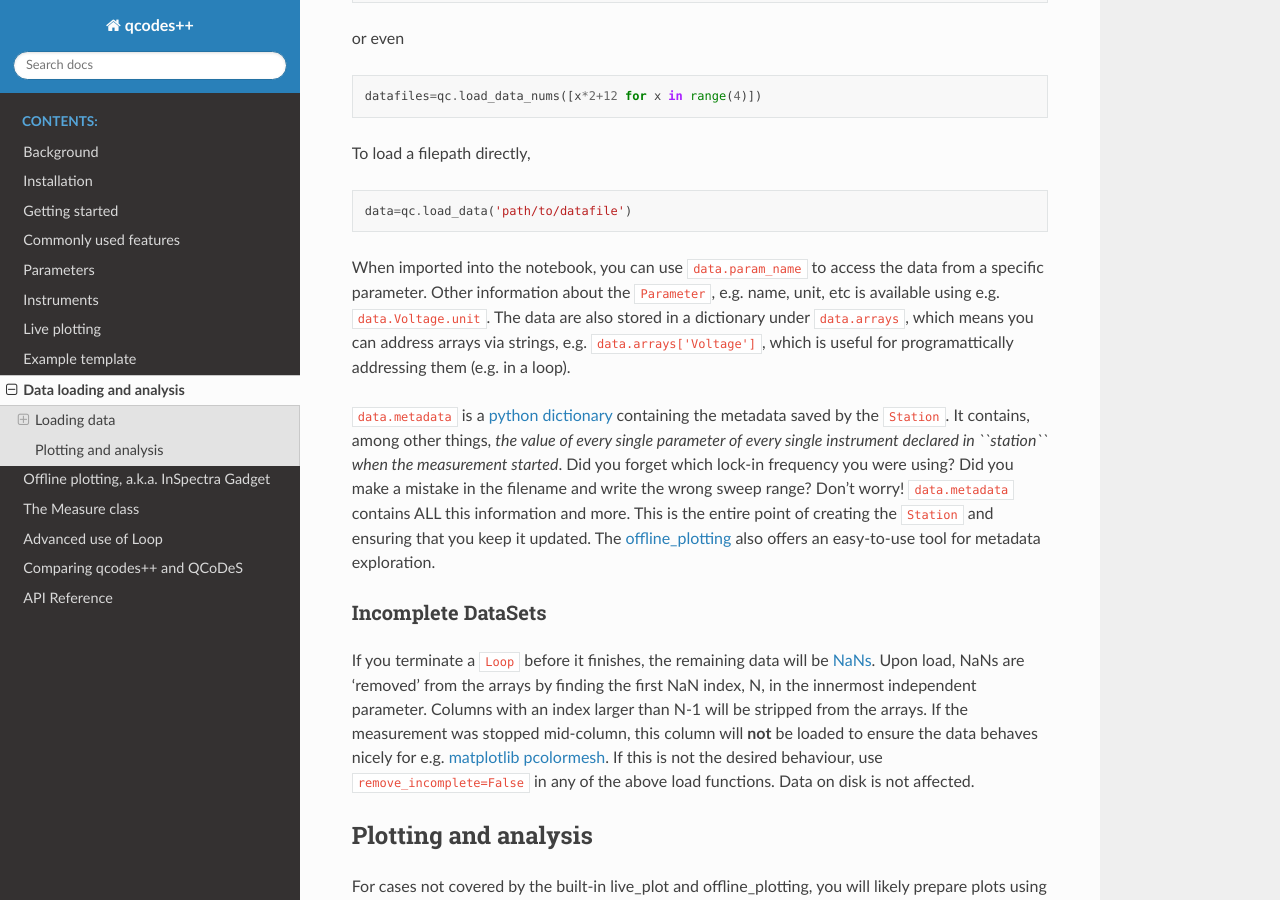
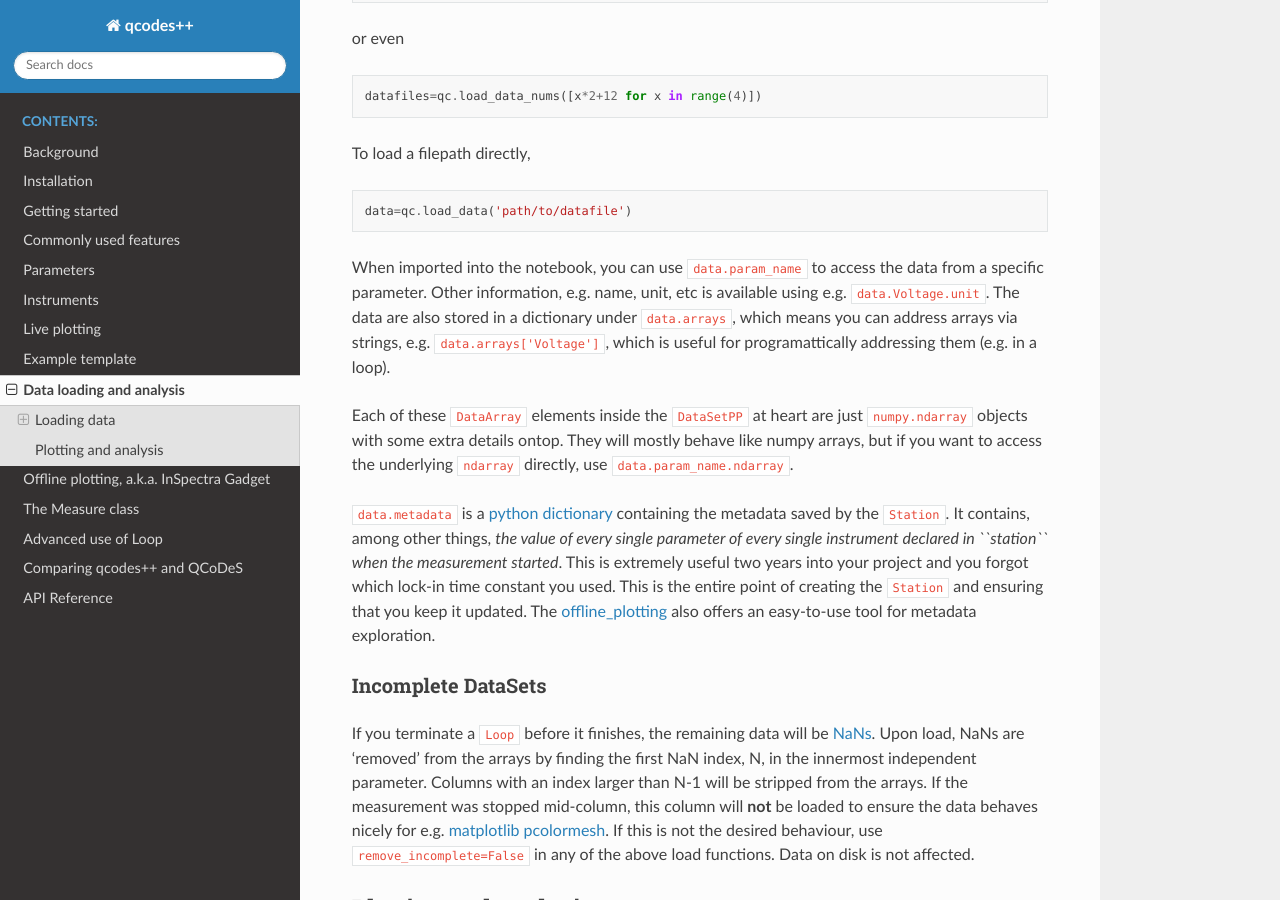
Before and after one commit to qcodespp/qcodespp.github.io, a Sphinx documentation site: the page built from docs/source/data_analysis.rst, in a window 1280 px wide and 900 px high, scrolled down 859 px. Built offline with Sphinx 7.4.7 and the Read the Docs theme 3.1.0, drawn with Linux system fonts in a browser that asks for light colours.

Commit message:
data_analysis

```diff
--- a/docs/source/data_analysis.rst
+++ b/docs/source/data_analysis.rst
@@ -48,9 +48,11 @@ To load a filepath directly,
 
     data=qc.load_data('path/to/datafile')
 
-When imported into the notebook, you can use ``data.param_name`` to access the data from a specific parameter. Other information about the ``Parameter``, e.g. name, unit, etc is available using e.g. ``data.Voltage.unit``. The data are also stored in a dictionary under ``data.arrays``, which means you can address arrays via strings, e.g. ``data.arrays['Voltage']``, which is useful for programattically addressing them (e.g. in a loop).
+When imported into the notebook, you can use ``data.param_name`` to access the data from a specific parameter. Other information, e.g. name, unit, etc is available using e.g. ``data.Voltage.unit``. The data are also stored in a dictionary under ``data.arrays``, which means you can address arrays via strings, e.g. ``data.arrays['Voltage']``, which is useful for programattically addressing them (e.g. in a loop).
 
-``data.metadata`` is a `python dictionary <https://docs.python.org/3/tutorial/datastructures.html#dictionaries>`__ containing the metadata saved by the ``Station``. It contains, among other things, *the value of every single parameter of every single instrument declared in ``station`` when the measurement started*. Did you forget which lock-in frequency you were using? Did you make a mistake in the filename and write the wrong sweep range? Don't worry! ``data.metadata`` contains ALL this information and more. This is the entire point of creating the ``Station`` and ensuring that you keep it updated. The `offline_plotting <https://qcodespp.github.io/offline_plotting.html>`__ also offers an easy-to-use tool for metadata exploration.
+Each of these ``DataArray`` elements inside the ``DataSetPP`` at heart are just ``numpy.ndarray`` objects with some extra details ontop. They will mostly behave like numpy arrays, but if you want to access the underlying ``ndarray`` directly, use ``data.param_name.ndarray``.
+
+``data.metadata`` is a `python dictionary <https://docs.python.org/3/tutorial/datastructures.html#dictionaries>`__ containing the metadata saved by the ``Station``. It contains, among other things, *the value of every single parameter of every single instrument declared in ``station`` when the measurement started*. This is extremely useful two years into your project and you forgot which lock-in time constant you used. This is the entire point of creating the ``Station`` and ensuring that you keep it updated. The `offline_plotting <https://qcodespp.github.io/offline_plotting.html>`__ also offers an easy-to-use tool for metadata exploration.
 
 Incomplete DataSets
 ^^^^^^^^^^^^^^^^^^^
```
